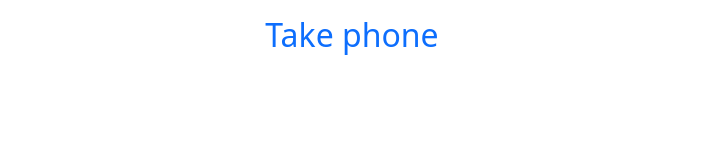
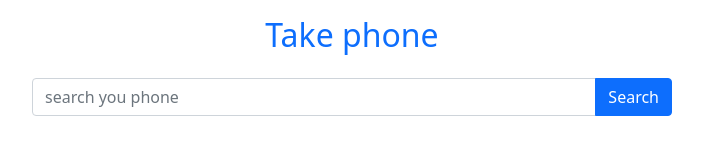
Before and after one commit to ArifulIslamShuvo/-phone-hunter, a plain HTML site: page index.html in a window 1280 px wide. Shown: the whole page, without its empty margins (288-991 px from the left). Drawn offline with nearby package versions, Linux system fonts and the light colour scheme.

Commit message:
search event and load data

```diff
--- a/index.html
+++ b/index.html
@@ -13,6 +13,13 @@
 
 <body>
     <h2 class="text-center text-primary p-3">Take phone</h2>
+    <!--phone search area -->
+    <div class="input-group mb-3 w-50 mx-auto">
+        <input id="search-field" type="text" class="form-control" placeholder="search you phone"
+            aria-label="Recipient's username" aria-describedby="button-addon2">
+        <button onclick="searchPhone()" class="btn btn-primary" type="button"
+            id="button-search">Search</button>
+    </div>
 
     <script src="https://cdn.jsdelivr.net/npm/bootstrap@5.1.3/dist/js/bootstrap.bundle.min.js"
         integrity="sha384-ka7Sk0Gln4gmtz2MlQnikT1wXgYsOg+OMhuP+IlRH9sENBO0LRn5q+8nbTov4+1p"
--- a/js/app.js
+++ b/js/app.js
@@ -1 +1,13 @@
-console.log('index and js connected');
+// phone search handling
+
+const searchPhone = async () =>{
+    const searchField = document.getElementById('search-field');
+    const searchText = searchField.value;
+    searchField.value = ''
+
+// load data
+    const url = `https://openapi.programming-hero.com/api/phones?search=${searchText}`
+    const res = await fetch(url);
+    const data = await res.json();
+    console.log(data.data);
+}
```
